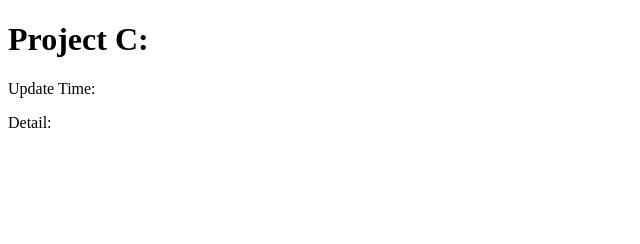
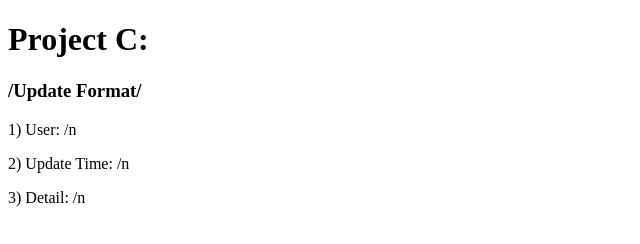
Before and after one commit to arcreane/c-project-mehmet-emre-haozhong, a plain HTML site: page index.html in a window 1280 px wide. Shown: the whole page, without its empty margins (0-640 px from the left). Drawn offline with Linux system fonts and the light colour scheme.

Commit message:
Add files via upload

```diff
--- a/index.html
+++ b/index.html
@@ -6,7 +6,11 @@
 </head>
 <body>
 <h1>Project C:</h1>
-<p>Update Time:</p>
-<p>Detail:</p>
+
+<h3>/Update Format/</h3>
+<p>1) User: /n</p>
+<p>2) Update Time: /n</p>
+<p>3) Detail: /n</p>
+
 </body>
 </html>
```
